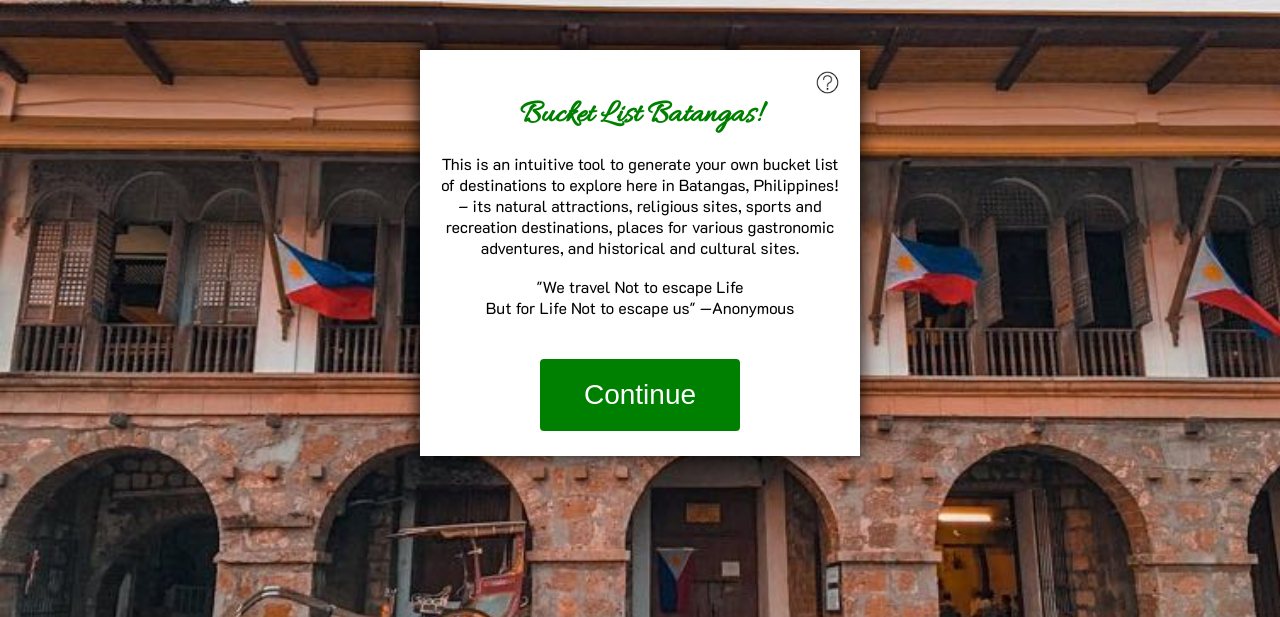
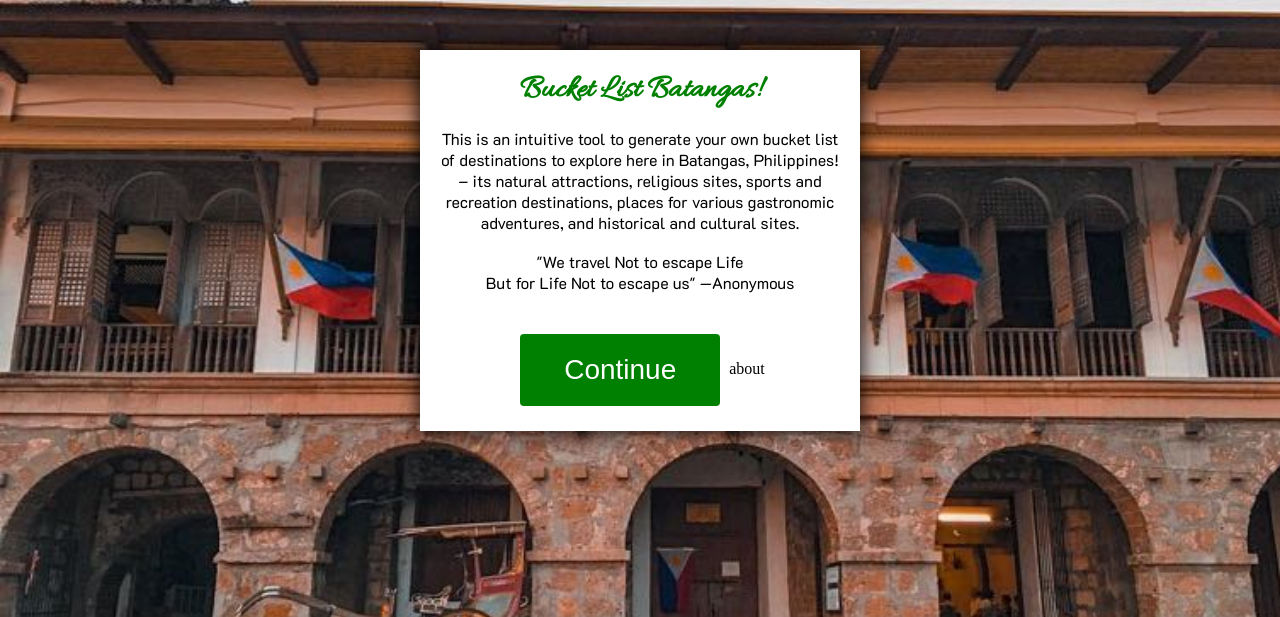
Before and after one commit to to-ton/index, a PHP site: page /welcome in a window 1280 px wide. Shown: the top 617 px of the page. Run offline with PHP 8.4, Linux system fonts and the light colour scheme.

Commit message:
Update index.php

```diff
--- a/welcome/index.php
+++ b/welcome/index.php
@@ -75,9 +75,6 @@
 	<body>
 		<center>
 			<div id="page-wrap">
-				<span style="display:flex; justify-content:flex-end; width:100%; padding:0;">
-					<img src="about.png" width="25px" height="25px">
-				</span>
 				<h1><b>Bucket List Batangas!</b></h1>
 				<br>
 				<p>This is an intuitive tool to generate your own bucket list of destinations to explore here in Batangas, Philippines! – its natural attractions, religious sites, sports and recreation destinations, places for various gastronomic adventures, and historical and cultural sites.</p>
@@ -85,6 +82,7 @@
 				<p>"We travel Not to escape Life<br>But for Life Not to escape us" —Anonymous</p>
 				<br><br>
 				<button class="button" style="vertical-align:middle" onclick="window.location.href='/welcome/1'"><span>Continue </span></button>
+				<a>about</a>
 				<br>
 			</div>
 		</center>
```
